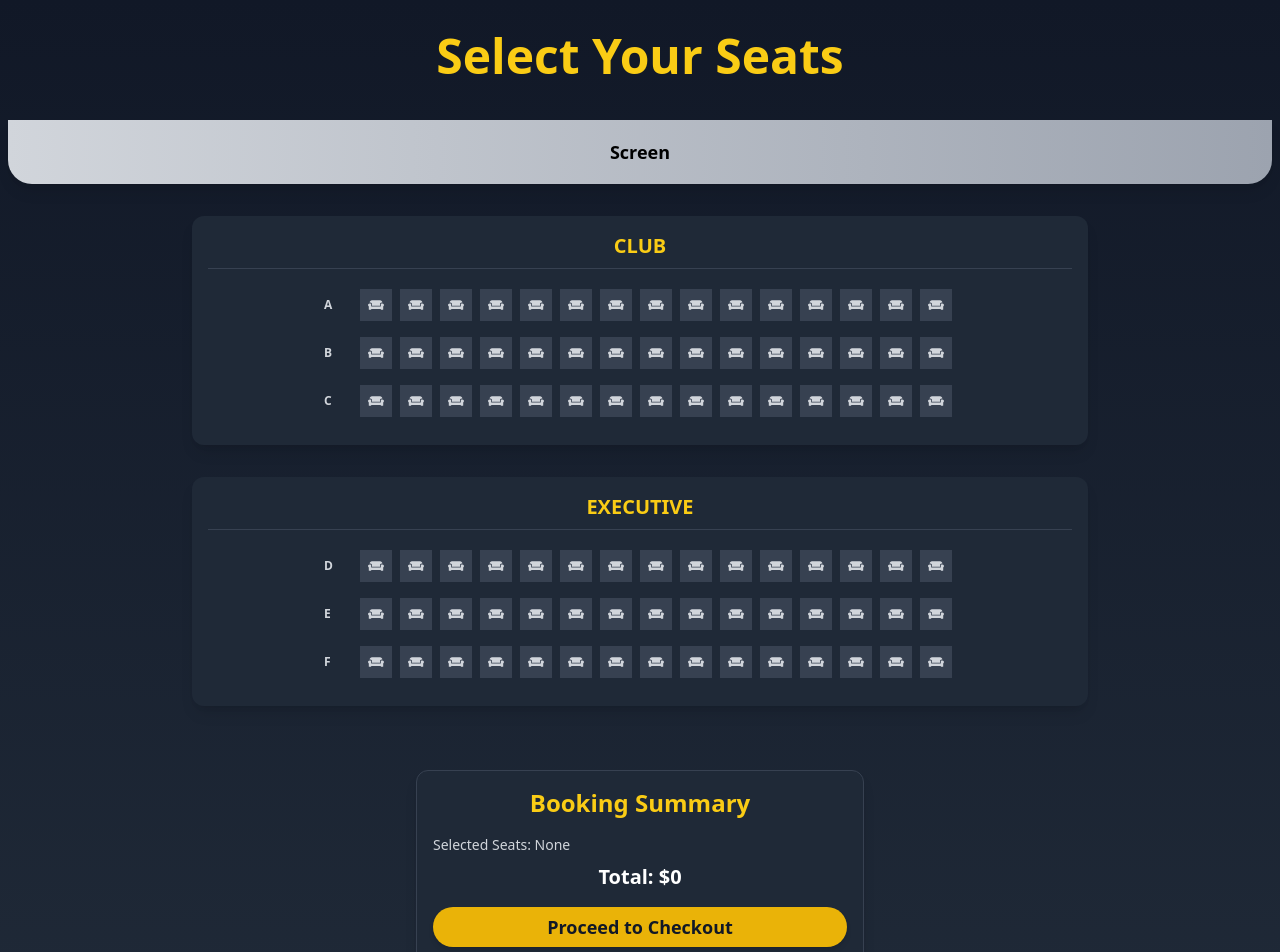
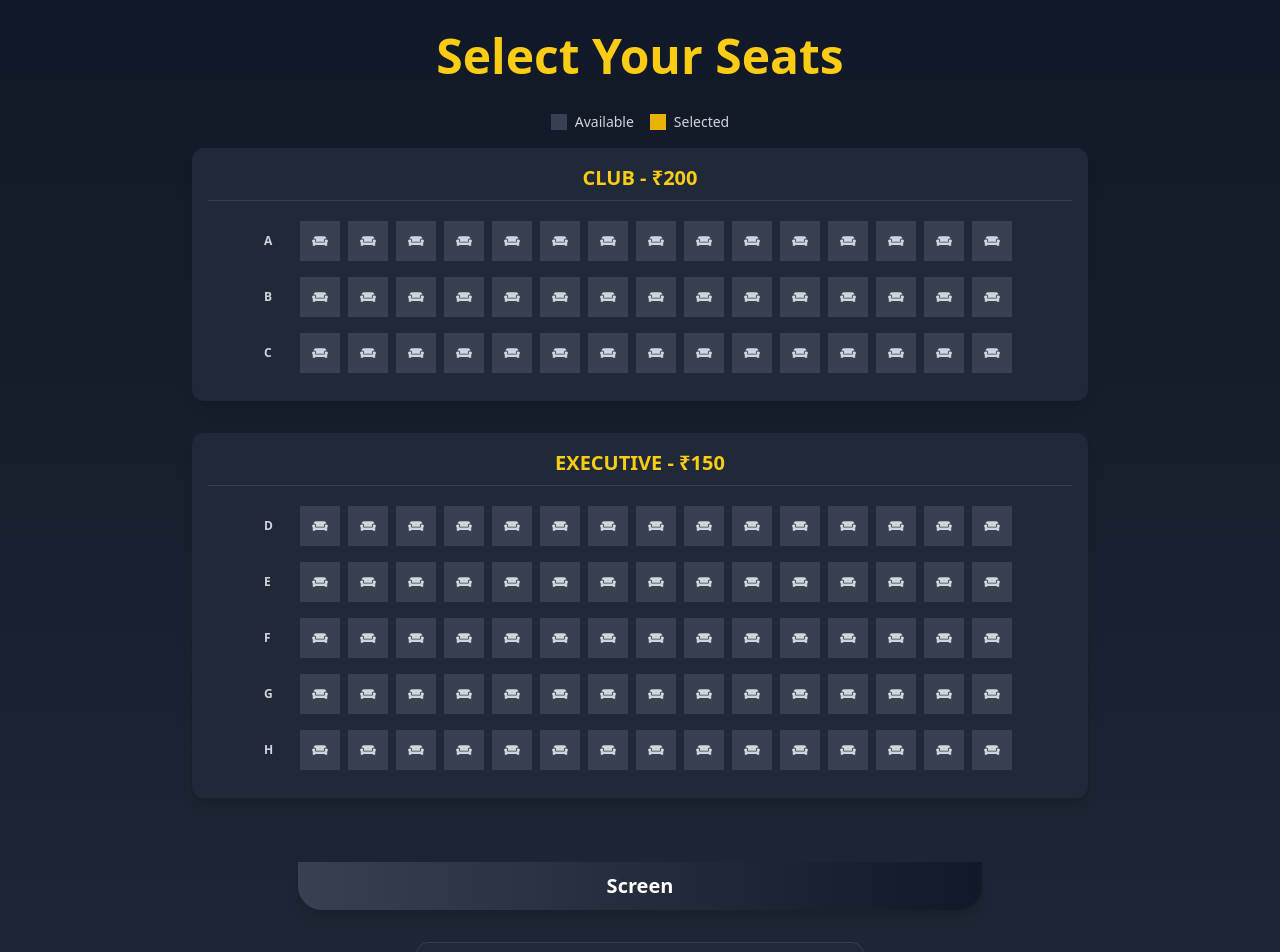
Before and after one commit to jaldip12/Movie-Ticket-MERN, a React (Vite) app in the folder Frontend/: page /tickets in a window 1280 px wide. Shown: the top 952 px of the page. Built offline with nearby package versions, Linux system fonts and the light colour scheme.

Commit message:
ui update

```diff
--- a/Frontend/src/components/component/tickets.jsx
+++ b/Frontend/src/components/component/tickets.jsx
@@ -1,22 +1,28 @@
-"use client"
-
-import React, { useState, useCallback } from "react";
+import React, { useState, useCallback, useMemo } from "react";
 import { motion } from "framer-motion";
 import { Button } from "@/components/ui/button";
 import { toast } from "react-hot-toast";
-import { FaSquare, FaCouch } from "react-icons/fa";
+import { FaCouch, FaTicketAlt } from "react-icons/fa";
+
+const getSeatPrice = (seatId) => {
+  if (seatId.startsWith('A') || seatId.startsWith('B') || seatId.startsWith('C')) {
+    return { section: "Club", price: 200 };
+  }
+  return { section: "Executive", price: 150 };
+};
 
 const Seat = React.memo(({ id, isSelected, onSelect, price }) => (
   <motion.button
     whileHover={{ scale: 1.1 }}
     whileTap={{ scale: 0.95 }}
-    className={`w-8 h-8 m-1 text-xs font-semibold rounded-md transition-all duration-300 transform ${
+    className={`w-10 h-10 m-1 text-xs font-semibold rounded-md transition-all duration-300 transform ${
       isSelected
         ? "bg-yellow-500 text-gray-900"
         : "bg-gray-700 text-gray-300 hover:bg-gray-600"
     } flex items-center justify-center`}
     onClick={() => onSelect(id)}
-    title={`Seat ${id.split("-")[1]} - Available ($${price})`}
+    aria-label={`Seat ${id.split("-")[1]} - ${isSelected ? 'Selected' : 'Available'} ($${price})`}
+    title={`Seat ${id.split("-")[1]} - ${isSelected ? 'Selected' : 'Available'} ($${price})`}
   >
     <FaCouch className="text-base" />
   </motion.button>
@@ -40,24 +46,60 @@ const Row = React.memo(({ rowId, seats, selectedSeats, onSeatSelect }) => (
 ));
 
 const Section = React.memo(({ sectionId, rows, selectedSeats, onSeatSelect }) => (
-  <div className="mb-8 bg-gray-800 p-4 rounded-xl shadow-lg">
-    <h3 className="text-xl font-semibold mb-4 text-yellow-400 border-b border-gray-700 pb-2 text-center">{sectionId}</h3>
+  <motion.div
+    initial={{ opacity: 0, y: 20 }}
+    animate={{ opacity: 1, y: 0 }}
+    transition={{ duration: 0.5 }}
+    className="mb-8 bg-gray-800 p-4 rounded-xl shadow-lg"
+  >
+    <h3 className="text-xl font-semibold mb-4 text-yellow-400 border-b border-gray-700 pb-2 text-center">
+      {sectionId} - ₹{rows[Object.keys(rows)[0]][0].price}
+    </h3>
     {Object.entries(rows).map(([rowId, seats]) => (
       <Row key={rowId} rowId={rowId} seats={seats} selectedSeats={selectedSeats} onSeatSelect={onSeatSelect} />
     ))}
-  </div>
+  </motion.div>
 ));
 
-const Screen = () => (
+const Screen = React.memo(({ width }) => (
   <motion.div
     initial={{ opacity: 0, scale: 0.5 }}
     animate={{ opacity: 1, scale: 1 }}
     transition={{ duration: 0.5 }}
-    className="w-full h-16 bg-gradient-to-r from-gray-300 to-gray-400 text-black text-sm rounded-b-3xl flex items-center justify-center mt-10 shadow-lg"
+    className="h-12 bg-gradient-to-r from-gray-700 to-gray-900 text-white text-lg rounded-b-3xl flex items-center justify-center mb-8 shadow-lg"
+    style={{ width: `${width}px` }}
   >
-    <span className="text-lg font-bold">Screen</span>
+    <span className="text-xl font-bold">Screen</span>
   </motion.div>
+));
+
+const Legend = () => (
+  <div className="flex justify-center space-x-4 mb-4">
+    <div className="flex items-center">
+      <div className="w-4 h-4 bg-gray-700 rounded-sm mr-2"></div>
+      <span className="text-sm text-gray-300">Available</span>
+    </div>
+    <div className="flex items-center">
+      <div className="w-4 h-4 bg-yellow-500 rounded-sm mr-2"></div>
+      <span className="text-sm text-gray-300">Selected</span>
+    </div>
+  </div>
 );
+
+const sampleSeats = {
+  "CLUB": {
+    "A": Array.from({ length: 15 }, (_, i) => ({ id: `A-${i + 1}`, price: 200 })),
+    "B": Array.from({ length: 15 }, (_, i) => ({ id: `B-${i + 1}`, price: 200})),
+    "C": Array.from({ length: 15 }, (_, i) => ({ id: `C-${i + 1}`, price: 200 })),
+  },
+  "EXECUTIVE": {
+    "D": Array.from({ length: 15 }, (_, i) => ({ id: `D-${i + 1}`, price: 150 })),
+    "E": Array.from({ length: 15 }, (_, i) => ({ id: `E-${i + 1}`, price: 150 })),
+    "F": Array.from({ length: 15 }, (_, i) => ({ id: `F-${i + 1}`, price: 150 })),
+    "G": Array.from({ length: 15 }, (_, i) => ({ id: `G-${i + 1}`, price: 150 })),
+    "H": Array.from({ length: 15 }, (_, i) => ({ id: `H-${i + 1}`, price: 150 })),
+  },
+};
 
 export const TicketBooking = () => {
   const [selectedSeats, setSelectedSeats] = useState([]);
@@ -70,35 +112,45 @@ export const TicketBooking = () => {
     );
   }, []);
 
-  const handleBooking = () => {
+  const handleBooking = useCallback(() => {
     if (selectedSeats.length === 0) {
       toast.error("Please select at least one seat.");
     } else {
       toast.success(`Booked ${selectedSeats.length} seat(s)!`);
       setSelectedSeats([]);
     }
-  };
+  }, [selectedSeats]);
 
-  const sampleSeats = {
-    "CLUB": {
-      "A": Array.from({ length: 15 }, (_, i) => ({ id: `A-${i + 1}`, price: 20 })),
-      "B": Array.from({ length: 15 }, (_, i) => ({ id: `B-${i + 1}`, price: 20 })),
-      "C": Array.from({ length: 15 }, (_, i) => ({ id: `C-${i + 1}`, price: 20 })),
-    },
-    "EXECUTIVE": {
-      "D": Array.from({ length: 15 }, (_, i) => ({ id: `D-${i + 1}`, price: 15 })),
-      "E": Array.from({ length: 15 }, (_, i) => ({ id: `E-${i + 1}`, price: 15 })),
-      "F": Array.from({ length: 15 }, (_, i) => ({ id: `F-${i + 1}`, price: 15 })),
-    },
-  };
+  const totalAmount = useMemo(() => {
+    return selectedSeats.reduce((summary, seatId) => {
+      const { section, price } = getSeatPrice(seatId);
+      if (!summary[section]) {
+        summary[section] = 0;
+      }
+      summary[section] += price;
+      return summary;
+    }, {});
+  }, [selectedSeats]);
+
+  const screenWidth = useMemo(() => {
+    const maxSeatsPerRow = Math.max(...Object.values(sampleSeats).flatMap(section =>
+      Object.values(section).map(row => row.length)
+    ));
+    return maxSeatsPerRow * 44 + 24;
+  }, []);
 
   return (
     <div className="w-full px-2 py-8 bg-gradient-to-b from-gray-900 to-gray-800 min-h-screen">
-      <h1 className="text-4xl md:text-5xl font-bold mb-8 text-center text-yellow-400">Select Your Seats</h1>
-      <div className="mb-8">
-        <Screen />
-      </div>
+      <motion.h1
+        initial={{ opacity: 0, y: -20 }}
+        animate={{ opacity: 1, y: 0 }}
+        transition={{ duration: 0.5 }}
+        className="text-4xl md:text-5xl font-bold mb-8 text-center text-yellow-400"
+      >
+        Select Your Seats
+      </motion.h1>
       <div className="flex flex-col items-center">
+        <Legend />
         <div className="w-full max-w-4xl mb-8">
           {Object.entries(sampleSeats).map(([sectionId, rows]) => (
             <Section
@@ -110,24 +162,36 @@ export const TicketBooking = () => {
             />
           ))}
         </div>
-        <div className="w-full max-w-md">
+        <Screen width={screenWidth} />
+        <motion.div
+          initial={{ opacity: 0, y: 20 }}
+          animate={{ opacity: 1, y: 0 }}
+          transition={{ duration: 0.5 }}
+          className="w-full max-w-md"
+        >
           <div className="bg-gray-800 p-4 rounded-xl shadow-lg border border-gray-700">
             <h3 className="text-2xl font-semibold mb-4 text-yellow-400 text-center">Booking Summary</h3>
             <p className="mb-2 text-sm text-gray-300">
               Selected Seats: {selectedSeats.length > 0 ? selectedSeats.join(", ") : "None"}
             </p>
             <p className="mb-4 text-xl font-semibold text-white text-center">
-              Total: ${selectedSeats.reduce((total, seatId) => total + (seatId.startsWith('A') || seatId.startsWith('B') || seatId.startsWith('C') ? 20 : 15), 0)}
+              {Object.entries(totalAmount).map(([section, amount]) => (
+                <span key={section}>{`${section}: $${amount}`}<br /></span>
+              ))}
             </p>
             <Button
               onClick={handleBooking}
-              className="w-full bg-yellow-500 text-gray-900 py-3 rounded-full hover:bg-yellow-600 transition-all duration-300 transform hover:scale-105 shadow-md text-lg font-bold"
+              className="w-full bg-yellow-500 text-gray-900 py-3 rounded-full hover:bg-yellow-600 transition-all duration-300 transform hover:scale-105 shadow-md text-lg font-bold flex items-center justify-center"
+              disabled={selectedSeats.length === 0}
             >
-              Proceed to Checkout
+              <FaTicketAlt className="mr-2" />
+              {selectedSeats.length === 0 ? "Select Seats" : "Proceed to Checkout"}
             </Button>
           </div>
-        </div>
+        </motion.div>
       </div>
     </div>
   );
 };
+
+export default TicketBooking;
```
